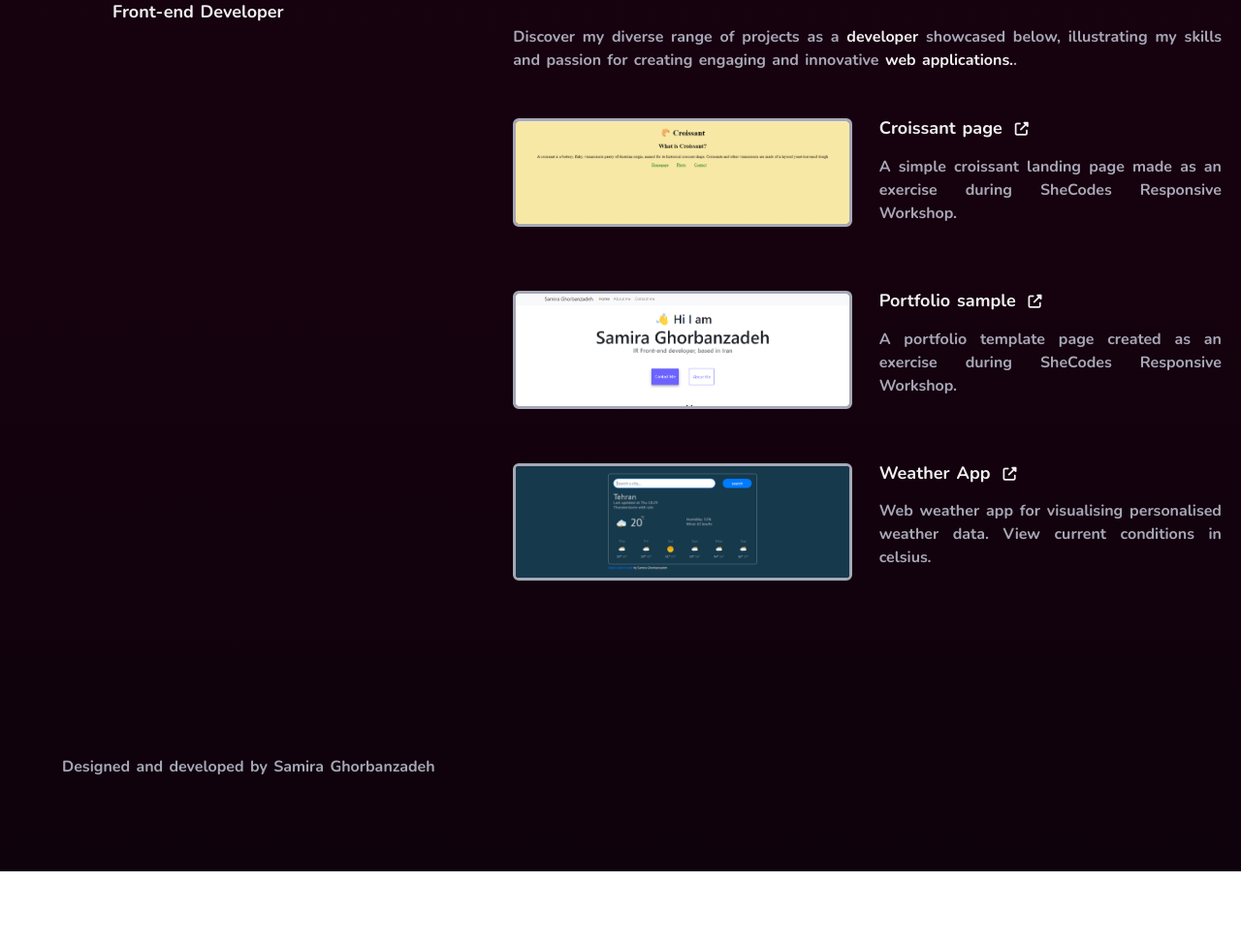
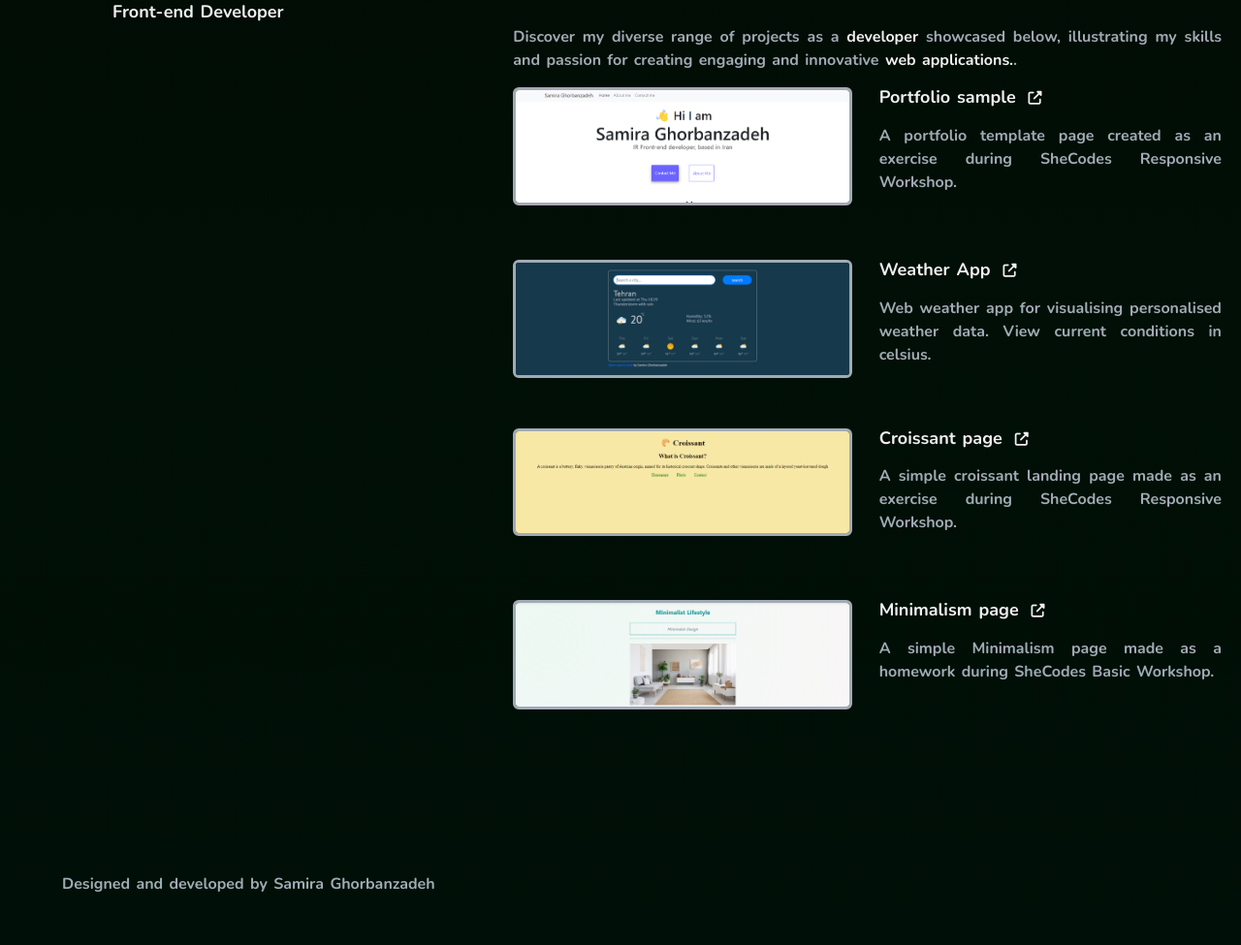
Before and after one commit to Samira492/Portfolio, a plain HTML site: page experiences.html in a window 1280 px wide. Shown: the part 600-1575 px from the top of the page at 97% size. Before the commit the page ends 1499 px from the top, so only its background shows below. Drawn offline with nearby package versions, Linux system fonts and the light colour scheme.

Commit message:
adding basic project to experiences& changing the order of the items

```diff
--- a/experiences.html
+++ b/experiences.html
@@ -88,28 +88,7 @@ During my journey as a civil engineer, I have had the privilege of working with
   <div class="col-sm-8 main-text px-5 mt-4">
       <p class="main-text">Discover my diverse range of projects as a <span class="bold">developer</span> showcased below, illustrating my skills and passion for creating engaging and innovative <span class="bold">web applications.</span>.</p>
 
-        <div class="row project mt-5">
-          <div class="col-sm-6">
-            <img
-              src="./media/croissant.png"
-              alt="Croissant page"
-              class="img-fluid project-image"
-            />
-          </div>
-          <div class="col-sm-6 project-title-div">
-            <a
-              href="https://regal-hamster-f71596.netlify.app/index.html"
-              target="_blank"
-              ><h3 class="project-title">
-                Croissant page
-                <i class="fas fa-external-link-alt external-link"></i></h3
-            ></a>
-            <p class="project-description">
-              A simple croissant landing page made as an exercise during
-              SheCodes Responsive Workshop.
-            </p>
-          </div>
-        </div>
+
 
         <div class="row project">
           <div class="col-sm-6">
@@ -154,6 +133,50 @@ During my journey as a civil engineer, I have had the privilege of working with
             </p>
           </div>
         </div>
+              <div class="row project mt-5">
+          <div class="col-sm-6">
+            <img
+              src="./media/croissant.png"
+              alt="Croissant page"
+              class="img-fluid project-image"
+            />
+          </div>
+          <div class="col-sm-6 project-title-div">
+            <a
+              href="https://regal-hamster-f71596.netlify.app/index.html"
+              target="_blank"
+              ><h3 class="project-title">
+                Croissant page
+                <i class="fas fa-external-link-alt external-link"></i></h3
+            ></a>
+            <p class="project-description">
+              A simple croissant landing page made as an exercise during
+              SheCodes Responsive Workshop.
+            </p>
+          </div>
+        </div>
+              <div class="row project mt-5">
+          <div class="col-sm-6">
+            <img
+              src="./media/minimalist.png"
+              alt="Minimalist page"
+              class="img-fluid project-image"
+            />
+          </div>
+          <div class="col-sm-6 project-title-div">
+            <a
+              href="https://www.shecodes.io/workshops/shecodes-basics-159929af-30e6-4958-bd3b-91990c61966b/projects/1425698"
+              target="_blank"
+              ><h3 class="project-title">
+                Minimalism page
+                <i class="fas fa-external-link-alt external-link"></i></h3
+            ></a>
+            <p class="project-description">
+              A simple Minimalism page made as a homework during
+              SheCodes Basic Workshop.
+            </p>
+          </div>
+        </div>
 </div>
 </main>
 
--- a/styles/style.css
+++ b/styles/style.css
@@ -1,9 +1,9 @@
 :root {
   --background-colour: linear-gradient(
     180deg,
-    #180213 0%,
-    #16020e 53.36%,
-    #0e020c 100%
+    #000702 0%,
+    #010f06 53.36%,
+    #000f07 100%
   );
   --white-500: #f0f0f0;
   --white-700: #e5eeffb3;
```
Also changed, not shown: index.html (+2 -1 lines), media/minimalist.png (added).
